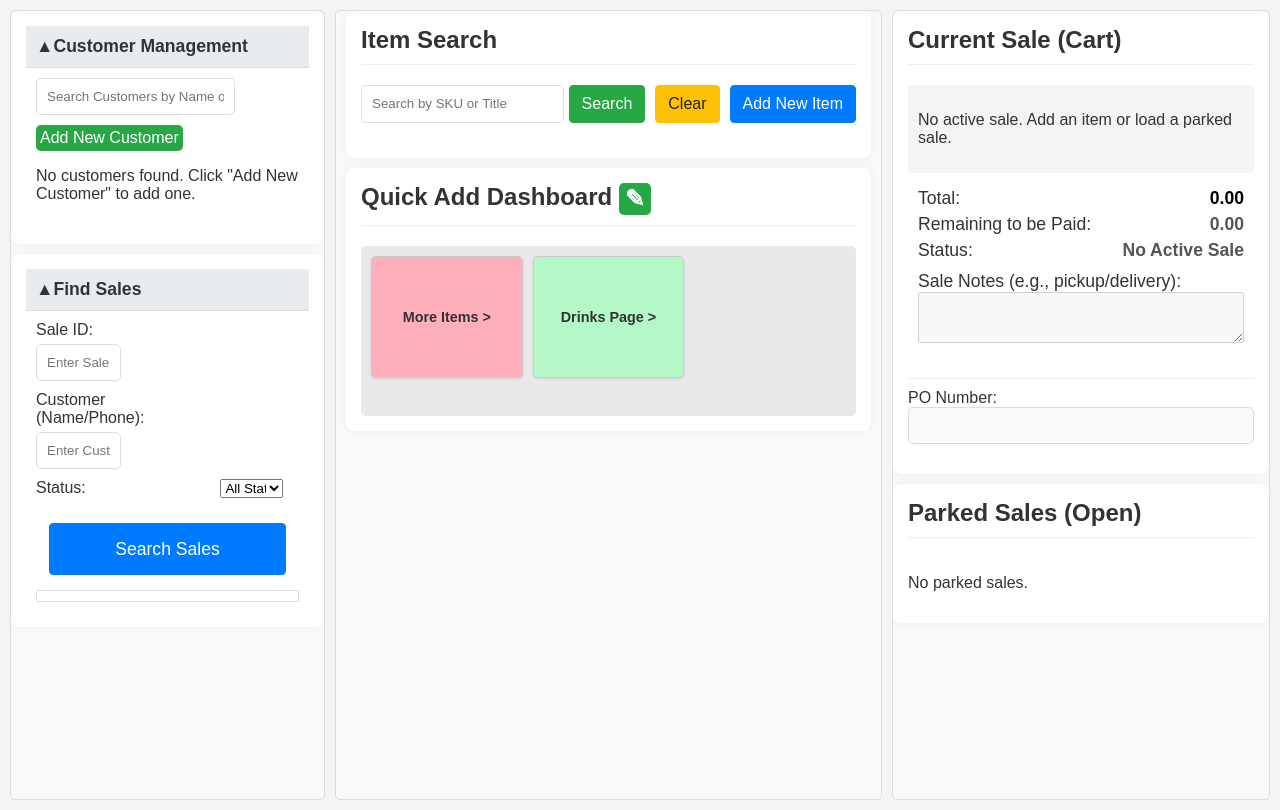
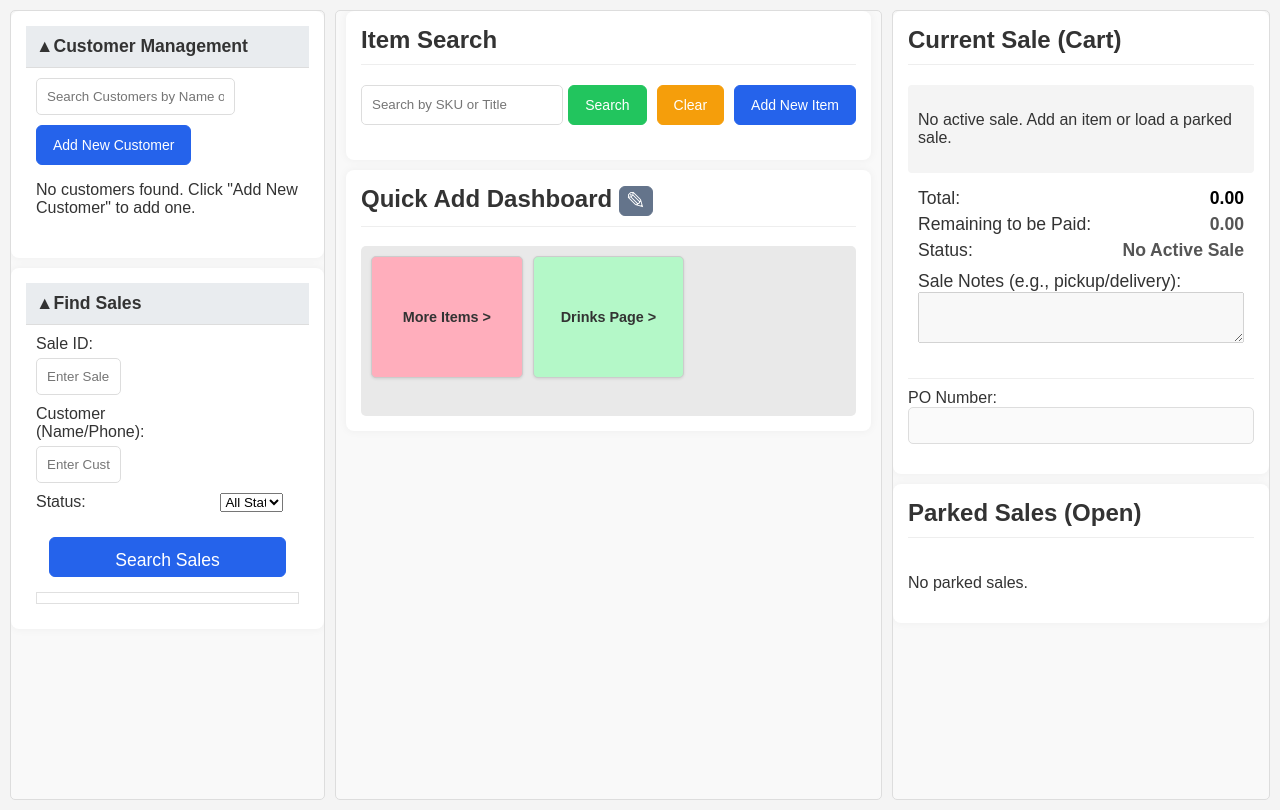
Before and after one commit to emmertex/BasicPOS, a Flask app: page / in a window 1280 px wide. Run offline with Flask 3, Linux system fonts and the light colour scheme; data comes from the database, SQL or seed files in the repository; data that the repository does not hold is empty; some libraries are stand-ins or nearby versions.

Commit message:
css cleanup

```diff
--- a/frontend/index.html
+++ b/frontend/index.html
@@ -15,7 +15,7 @@
                 <div class="left-panel-section-content">
                     <!-- Basic Customer CRUD UI here later -->
                     <input type="text" id="customer-mgmt-search-input" placeholder="Search Customers by Name or Phone">
-                    <button id="customer-mgmt-add-new-button">Add New Customer</button>
+                    <button id="customer-mgmt-add-new-button" class="btn btn-primary">Add New Customer</button>
                     <div id="customer-mgmt-list">
                         <!-- Customer list will be populated here -->
                     </div>
@@ -67,12 +67,12 @@
             </section>
 
             <section id="quick-add-dashboard-section">
-                <h2>Quick Add Dashboard <button id="quick-add-edit-mode-btn" title="Toggle Edit Mode" style="font-size: 1em; padding: 2px 6px; vertical-align: middle;">&#9998;</button></h2>
+                <h2>Quick Add Dashboard <button id="quick-add-edit-mode-btn" class="btn btn-secondary btn-sm" title="Toggle Edit Mode" style="font-size: 1em; padding: 2px 6px; vertical-align: middle;">&#9998;</button></h2>
 
                 <div id="quick-add-controls" style="margin-bottom: 10px; display: none;">
                     <span id="quick-add-edit-actions" style="margin-left: 0px;">
-                        <button id="quick-add-new-item-btn">Add Item to Page</button>
-                        <button id="quick-add-new-page-link-btn">Add Page Link</button>
+                        <button id="quick-add-new-item-btn" class="btn btn-success btn-sm">Add Item to Page</button>
+                        <button id="quick-add-new-page-link-btn" class="btn btn-info btn-sm">Add Page Link</button>
                     </span>
                 </div>
                 <div id="quick-add-page-info" style="display: none;">
@@ -111,12 +111,12 @@
                 </div>
                 <div id="cart-action-buttons" style="margin-top: 10px; display: flex; flex-direction: column;">
                     <div class="cart-action-row" style="display: flex; justify-content: space-between; margin-bottom: 5px;">
-                        <button id="park-sale-button" style="flex-basis: 48%;">Park Sale</button>
-                        <button id="set-quote-status-button" style="background-color: #f0ad4e; flex-basis: 48%;">Set as Quote</button>
+                        <button id="park-sale-button" class="btn btn-secondary" style="flex-basis: 48%;">Park Sale</button>
+                        <button id="set-quote-status-button" class="btn btn-warning" style="flex-basis: 48%;">Set as Quote</button>
                     </div>
                     <div class="cart-action-row" style="display: flex; justify-content: space-between;">
-                        <button id="finalize-sale-button" style="flex-basis: 48%;">Finalize & Pay</button>
-                        <button id="void-sale-button" style="background-color: #d9534f; color: white; flex-basis: 48%;">Void Sale</button>
+                        <button id="finalize-sale-button" class="btn btn-primary" style="flex-basis: 48%;">Finalize & Pay</button>
+                        <button id="void-sale-button" class="btn btn-danger" style="flex-basis: 48%;">Void Sale</button>
                     </div>
                 </div>
             </section>
@@ -139,10 +139,10 @@
                 <input type="number" id="paymentAmount" step="0.01" required>
             </div>
             <div class="payment-method-buttons" style="margin-top: 15px; margin-bottom: 15px;">
-                <button id="payCashButton" type="button" class="button">Pay Cash</button>
-                <button id="payChequeButton" type="button" class="button">Pay Cheque</button>
-                <button id="payEftposButton" type="button" class="button">Pay EFTPOS</button>
-                <button id="invoiceRemainingButton" type="button" class="button" style="background-color: #f0ad4e;">Invoice & Keep Open</button>
+                <button id="payCashButton" type="button" class="btn btn-success">Pay Cash</button>
+                <button id="payChequeButton" type="button" class="btn btn-info">Pay Cheque</button>
+                <button id="payEftposButton" type="button" class="btn btn-info">Pay EFTPOS</button>
+                <button id="invoiceRemainingButton" type="button" class="btn btn-warning">Invoice & Keep Open</button>
             </div>
         </div>
     </div>
@@ -174,8 +174,8 @@
                 <label for="new-customer-company">Company Name:</label>
                 <input type="text" id="new-customer-company">
             </div>
-            <button id="submit-new-customer-button">Save Customer</button>
-            <button id="submit-new-customer-and-add-to-sale-button" style="margin-left: 10px;">Save & Add to Sale</button>
+            <button id="submit-new-customer-button" class="btn btn-success">Save Customer</button>
+            <button id="submit-new-customer-and-add-to-sale-button" class="btn btn-primary" style="margin-left: 10px;">Save & Add to Sale</button>
         </div>
     </div>
 
@@ -205,7 +205,7 @@
                 <label for="edit-customer-company">Company Name:</label>
                 <input type="text" id="edit-customer-company">
             </div>
-            <button id="submit-update-customer-button">Save Changes</button>
+            <button id="submit-update-customer-button" class="btn btn-success">Save Changes</button>
         </div>
     </div>
 
@@ -303,9 +303,9 @@
                 </div>
             </div>
 
-            <button id="submit-item-button" style="margin-top: 20px;">Save Item</button>
-            <button id="submit-item-and-add-to-cart-button" style="margin-top: 20px; margin-left: 10px; background-color: #28a745;">Save & Add to Cart</button>
-            <button id="manage-variants-button" style="display: none; margin-top: 10px; background-color: #5bc0de;">Manage Variants</button>
+            <button id="submit-item-button" class="btn btn-success" style="margin-top: 20px;">Save Item</button>
+            <button id="submit-item-and-add-to-cart-button" class="btn btn-primary" style="margin-top: 20px; margin-left: 10px;">Save & Add to Cart</button>
+            <button id="manage-variants-button" class="btn btn-info" style="display: none; margin-top: 10px;">Manage Variants</button>
         </div>
     </div>
 
@@ -319,12 +319,12 @@
             <div>
                 <label for="qai-item-search-input">Search for Item (SKU or Title):</label>
                 <input type="text" id="qai-item-search-input" placeholder="Enter SKU or Title">
-                <button id="qai-item-search-button">Search</button>
+                <button id="qai-item-search-button" class="btn btn-primary">Search</button>
             </div>
             <div id="qai-item-search-results" style="max-height: 300px; overflow-y: auto; margin-top: 10px;">
                 <!-- Item search results will appear here -->
             </div>
-            <button id="qai-submit-new-item-button" style="margin-top: 15px;">Add Selected Item to Page</button>
+            <button id="qai-submit-new-item-button" class="btn btn-success" style="margin-top: 15px;">Add Selected Item to Page</button>
         </div>
     </div>
 
@@ -345,7 +345,7 @@
                 <label for="qai-page-link-color">Button Color:</label>
                 <input type="color" id="qai-page-link-color" value="#A0E7E5">
             </div>
-            <button id="qai-submit-new-page-link-button" style="margin-top: 15px;">Add Page Link</button>
+            <button id="qai-submit-new-page-link-button" class="btn btn-info" style="margin-top: 15px;">Add Page Link</button>
         </div>
     </div>
 
@@ -378,7 +378,7 @@
                 <label for="itemNotes">Notes:</label>
                 <textarea id="itemNotes" rows="3" placeholder="Add any notes for this item"></textarea>
             </div>
-            <button onclick="handleSaveSaleItemDetails()">Save Changes</button>
+            <button onclick="handleSaveSaleItemDetails()" class="btn btn-success">Save Changes</button>
         </div>
     </div>
 
@@ -398,10 +398,10 @@
             <h2 id="print-options-modal-title">Print Options for Sale #</h2>
             <input type="hidden" id="print-options-sale-id">
             <div class="print-options-buttons" style="display: flex; flex-direction: column; gap: 10px; margin-top:15px;">
-                <button id="print-invoice-a4-btn" class="button">Print as Invoice - A4</button>
-                <button id="print-invoice-receipt-btn" class="button">Print as Invoice - Receipt</button>
-                <button id="print-quote-a4-btn" class="button">Print as Quote - A4</button>
-                <button id="print-quote-receipt-btn" class="button">Print as Quote - Receipt</button>
+                <button class="btn btn-info" id="print-invoice-a4-btn">Print as Invoice - A4</button>
+                <button class="btn btn-info" id="print-invoice-receipt-btn">Print as Invoice - Receipt</button>
+                <button class="btn btn-warning" id="print-quote-a4-btn">Print as Quote - A4</button>
+                <button class="btn btn-warning" id="print-quote-receipt-btn">Print as Quote - Receipt</button>
             </div>
         </div>
     </div>
--- a/frontend/static/css/style.css
+++ b/frontend/static/css/style.css
@@ -1,33 +1,40 @@
 
 :root {
-    --primary-color: #007bff;
-    --primary-color-hover: #0056b3;
-    --secondary-color: #6c757d;
-    --secondary-color-hover: #545b62;
-    --success-color: #28a745;
-    --success-color-hover: #1e7e34;
-    --warning-color: #ffc107;
-    --warning-color-hover: #d39e00;
-    --danger-color: #dc3545;
-    --danger-color-hover: #b02a37;
-    --info-color: #17a2b8;
-    --info-color-hover: #117a8b;
-    --light-color: #f8f9fa;
-    --dark-color: #343a40;
-
-    --text-on-primary: #fff;
-    --text-on-secondary: #fff;
-    --text-on-success: #fff;
-    --text-on-warning: #212529; /* Dark text for light yellow/orange */
-    --text-on-danger: #fff;
-    --text-on-info: #fff;
-
-    --button-padding-y: 0.375rem; /* Approx 6px */
-    --button-padding-x: 0.75rem;  /* Approx 12px */
-    --button-font-size: 1rem;
-    --button-line-height: 1.5;
-    --button-border-radius: 0.25rem; /* Approx 4px */
+    /* Modern color palette */
+    --primary-color: #2563eb;
+    --primary-color-hover: #1d4ed8;
+    --secondary-color: #64748b;
+    --secondary-color-hover: #475569;
+    --success-color: #22c55e;
+    --success-color-hover: #16a34a;
+    --warning-color: #f59e0b;
+    --warning-color-hover: #d97706;
+    --danger-color: #ef4444;
+    --danger-color-hover: #dc2626;
+    --info-color: #3b82f6;
+    --info-color-hover: #2563eb;
+    --light-color: #f8fafc;
+    --dark-color: #1e293b;
+
+    /* Text colors on buttons */
+    --text-on-primary: #ffffff;
+    --text-on-secondary: #ffffff;
+    --text-on-success: #ffffff;
+    --text-on-warning: #ffffff;
+    --text-on-danger: #ffffff;
+    --text-on-info: #ffffff;
+    --text-on-light: #1e293b;
+    --text-on-dark: #ffffff;
+
+    /* Button dimensions and spacing */
+    --button-height: 2.5rem; /* 40px */
+    --button-padding-y: 0.625rem; /* 10px */
+    --button-padding-x: 1rem; /* 16px */
+    --button-font-size: 0.875rem; /* 14px */
+    --button-line-height: 1.25rem; /* 20px */
+    --button-border-radius: 0.375rem; /* 6px */
     --button-border-width: 1px;
+    --button-gap: 0.5rem; /* 8px - for buttons next to each other */
 }
 
 body {
@@ -274,15 +281,168 @@
     border: 1px solid #ddd;
 }
 
+/* Base button styles */
+.btn {
+    display: inline-flex;
+    align-items: center;
+    justify-content: center;
+    height: var(--button-height);
+    padding: var(--button-padding-y) var(--button-padding-x);
+    font-size: var(--button-font-size);
+    line-height: var(--button-line-height);
+    font-weight: 500;
+    text-align: center;
+    text-decoration: none;
+    white-space: nowrap;
+    vertical-align: middle;
+    cursor: pointer;
+    user-select: none;
+    border: var(--button-border-width) solid transparent;
+    border-radius: var(--button-border-radius);
+    transition: all 0.2s ease-in-out;
+    background-color: transparent;
+    color: inherit;
+    gap: 0.5rem;
+}
+
+/* Button variants */
+.btn-primary {
+    background-color: var(--primary-color);
+    color: var(--text-on-primary);
+    border-color: var(--primary-color);
+}
+
+.btn-primary:hover {
+    background-color: var(--primary-color-hover);
+    border-color: var(--primary-color-hover);
+}
+
+.btn-secondary {
+    background-color: var(--secondary-color);
+    color: var(--text-on-secondary);
+    border-color: var(--secondary-color);
+}
+
+.btn-secondary:hover {
+    background-color: var(--secondary-color-hover);
+    border-color: var(--secondary-color-hover);
+}
+
+.btn-success {
+    background-color: var(--success-color);
+    color: var(--text-on-success);
+    border-color: var(--success-color);
+}
+
+.btn-success:hover {
+    background-color: var(--success-color-hover);
+    border-color: var(--success-color-hover);
+}
+
+.btn-warning {
+    background-color: var(--warning-color);
+    color: var(--text-on-warning);
+    border-color: var(--warning-color);
+}
+
+.btn-warning:hover {
+    background-color: var(--warning-color-hover);
+    border-color: var(--warning-color-hover);
+}
+
+.btn-danger {
+    background-color: var(--danger-color);
+    color: var(--text-on-danger);
+    border-color: var(--danger-color);
+}
+
+.btn-danger:hover {
+    background-color: var(--danger-color-hover);
+    border-color: var(--danger-color-hover);
+}
+
+.btn-info {
+    background-color: var(--info-color);
+    color: var(--text-on-info);
+    border-color: var(--info-color);
+}
+
+.btn-info:hover {
+    background-color: var(--info-color-hover);
+    border-color: var(--info-color-hover);
+}
+
+.btn-light {
+    background-color: var(--light-color);
+    color: var(--text-on-light);
+    border-color: var(--light-color);
+}
+
+.btn-light:hover {
+    background-color: #e2e8f0;
+    border-color: #e2e8f0;
+}
+
+.btn-dark {
+    background-color: var(--dark-color);
+    color: var(--text-on-dark);
+    border-color: var(--dark-color);
+}
+
+.btn-dark:hover {
+    background-color: #0f172a;
+    border-color: #0f172a;
+}
+
+/* Button sizes */
+.btn-sm {
+    height: calc(var(--button-height) * 0.75);
+    padding: calc(var(--button-padding-y) * 0.75) calc(var(--button-padding-x) * 0.75);
+    font-size: calc(var(--button-font-size) * 0.875);
+}
+
+.btn-lg {
+    height: calc(var(--button-height) * 1.25);
+    padding: calc(var(--button-padding-y) * 1.25) calc(var(--button-padding-x) * 1.25);
+    font-size: calc(var(--button-font-size) * 1.125);
+}
+
+/* Button groups */
+.btn-group {
+    display: inline-flex;
+    gap: var(--button-gap);
+}
+
+.btn-group-vertical {
+    display: inline-flex;
+    flex-direction: column;
+    gap: var(--button-gap);
+}
+
+/* Icon buttons */
+.btn-icon {
+    width: var(--button-height);
+    padding: 0;
+    display: inline-flex;
+    align-items: center;
+    justify-content: center;
+}
+
+/* Remove old button styles */
 button {
-    background-color: #5cb85c;
-    color: white;
-    cursor: pointer;
+    margin: 0;
+    padding: 0;
     border: none;
-}
-
-button:hover {
-    background-color: #4cae4c; /* Default hover, might be overridden by .btn classes */
+    background: none;
+    font: inherit;
+    color: inherit;
+    cursor: pointer;
+    text-align: inherit;
+}
+
+/* Ensure all buttons use the new system */
+button:not([class]) {
+    composes: btn btn-primary;
 }
 
 #item-search-results div {
--- a/frontend/static/js/cart.js
+++ b/frontend/static/js/cart.js
@@ -157,7 +157,7 @@
             customerDetailsCartDiv.innerHTML = `
                 <p><strong>Customer:</strong> ${customer.name}</p>
                 <p>Phone: ${customer.phone || 'N/A'}</p>
-                <button id="change-cart-customer-btn">Change/Remove Customer</button>
+                <button id="change-cart-customer-btn" class="btn btn-warning">Change/Remove Customer</button>
             `;
             document.getElementById('change-cart-customer-btn')?.addEventListener('click', () => {
                 if (state.currentSale && state.currentSale.id) {
```
